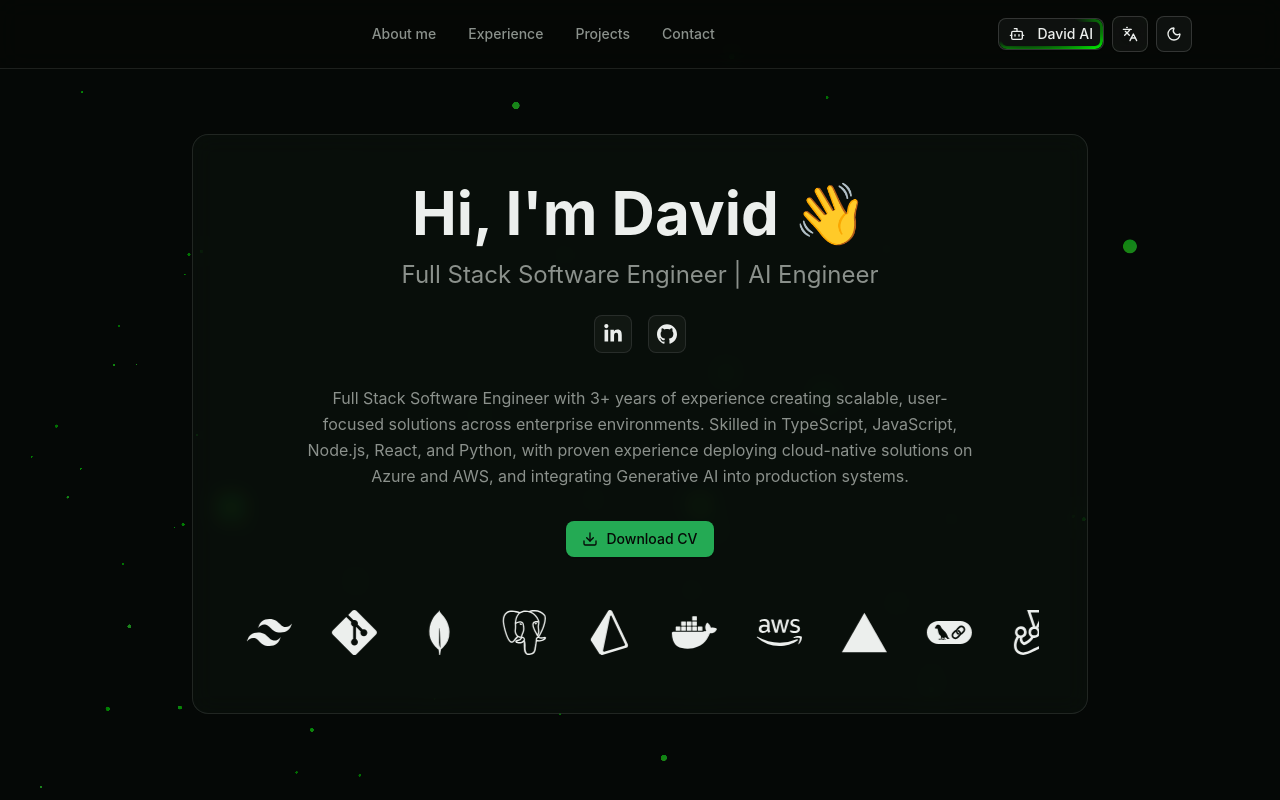
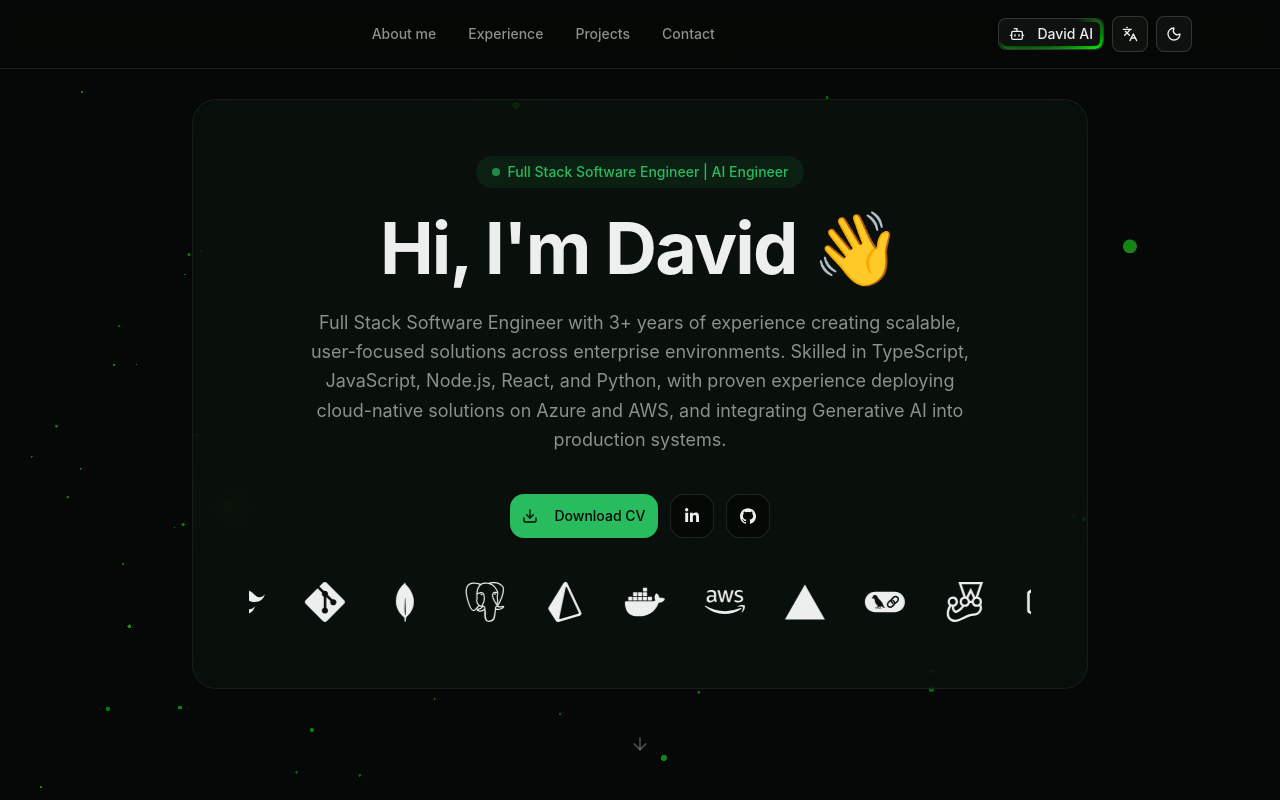
Before and after one commit to eltatata/David-Portfolio, a Next.js app: page / in a window 1280 px wide. Shown: the top 800 px of the page. Built offline with nearby package versions, Linux system fonts and the light colour scheme.

Commit message:
feat: redesign hero section with status badge and scroll arrow

```diff
--- a/src/components/sections/about-me.tsx
+++ b/src/components/sections/about-me.tsx
@@ -4,7 +4,7 @@ import React from 'react';
 import Link from 'next/link';
 import { motion } from 'framer-motion';
 import { useTranslation } from 'react-i18next';
-import { Download } from 'lucide-react';
+import { Download, ArrowDown } from 'lucide-react';
 import { SiGithub } from 'react-icons/si';
 import { FaLinkedinIn } from 'react-icons/fa';
 import { Button } from '@/components/ui/button';
@@ -21,63 +21,45 @@ export function AboutMe() {
       className="min-h-screen flex items-center justify-center px-4 sm:px-6 pt-16 sm:pt-20 pb-8"
     >
       <FadeInSection className="max-w-4xl mx-auto text-center w-full">
-        <div className="backdrop-blur-md bg-card/50 border border-border rounded-2xl p-6 sm:p-8 md:p-12">
+        <div className="backdrop-blur-xl bg-card/60 border border-border/60 rounded-3xl p-8 sm:p-10 md:p-14 shadow-sm">
+          <motion.div
+            initial={{ opacity: 0, y: -10 }}
+            animate={{ opacity: 1, y: 0 }}
+            transition={{ duration: 0.5, ease: 'easeOut' }}
+            className="inline-flex items-center gap-2 px-4 py-1.5 rounded-full bg-primary/10 text-primary text-sm font-medium mb-6"
+          >
+            <span className="w-2 h-2 rounded-full bg-primary animate-pulse" />
+            {t('about.title')}
+          </motion.div>
+
           <motion.h1
-            initial={{ opacity: 0, scale: 0.8 }}
+            initial={{ opacity: 0, scale: 0.95 }}
             animate={{ opacity: 1, scale: 1 }}
-            transition={{ duration: 0.6, ease: 'easeOut' }}
-            className="text-4xl md:text-6xl font-bold mb-4"
+            transition={{ duration: 0.6, delay: 0.1, ease: 'easeOut' }}
+            className="text-5xl md:text-7xl font-bold mb-6 tracking-tight"
           >
             {t('about.greeting')}
           </motion.h1>
 
-          <motion.h2
-            initial={{ opacity: 0 }}
-            animate={{ opacity: 1 }}
-            transition={{ delay: 0.2, duration: 0.6, ease: 'easeOut' }}
-            className="text-xl md:text-2xl text-muted-foreground mb-6"
-          >
-            {t('about.title')}
-          </motion.h2>
-
-          <motion.div
-            initial={{ opacity: 0 }}
-            animate={{ opacity: 1 }}
-            transition={{ delay: 0.4, duration: 0.6, ease: 'easeOut' }}
-            className="flex justify-center space-x-4 mb-8"
-          >
-            <Link
-              className="border border-border rounded-md p-2 bg-muted/50 hover:bg-muted transition-colors"
-              href="https://www.linkedin.com/in/david-tabares-seguro/"
-              target="_blank"
-            >
-              <FaLinkedinIn className="h-5 w-5" />
-            </Link>
-            <Link
-              className="border border-border rounded-md p-2 bg-muted/50 hover:bg-muted transition-colors"
-              href="https://github.com/eltatata"
-              target="_blank"
-            >
-              <SiGithub className="h-5 w-5" />
-            </Link>
-          </motion.div>
-
           <motion.p
             initial={{ opacity: 0 }}
             animate={{ opacity: 1 }}
-            transition={{ delay: 0.6, duration: 0.6, ease: 'easeOut' }}
-            className="text-muted-foreground max-w-2xl mx-auto mb-8 leading-relaxed"
+            transition={{ delay: 0.3, duration: 0.6, ease: 'easeOut' }}
+            className="text-muted-foreground max-w-2xl mx-auto mb-10 leading-relaxed text-base md:text-lg"
           >
             {t('about.description')}
           </motion.p>
 
           <motion.div
-            initial={{ opacity: 0 }}
-            animate={{ opacity: 1 }}
-            transition={{ delay: 0.8, duration: 0.6, ease: 'easeOut' }}
-            className="mb-12"
+            initial={{ opacity: 0, y: 10 }}
+            animate={{ opacity: 1, y: 0 }}
+            transition={{ delay: 0.5, duration: 0.5, ease: 'easeOut' }}
+            className="flex items-center justify-center gap-3 mb-10"
           >
-            <Button className="backdrop-blur-md bg-primary/90 hover:bg-primary">
+            <Button
+              asChild
+              className="rounded-xl px-6 h-11 text-sm font-medium shadow-sm"
+            >
               <Link
                 className="flex items-center"
                 href="/docs/CV David Tabares Seguro 2025-3.pdf"
@@ -87,18 +69,32 @@ export function AboutMe() {
                 {t('about.downloadCV')}
               </Link>
             </Button>
+            <Link
+              className="h-11 w-11 flex items-center justify-center rounded-xl border border-border bg-background/60 hover:bg-muted transition-colors"
+              href="https://www.linkedin.com/in/david-tabares-seguro/"
+              target="_blank"
+            >
+              <FaLinkedinIn className="h-4 w-4" />
+            </Link>
+            <Link
+              className="h-11 w-11 flex items-center justify-center rounded-xl border border-border bg-background/60 hover:bg-muted transition-colors"
+              href="https://github.com/eltatata"
+              target="_blank"
+            >
+              <SiGithub className="h-4 w-4" />
+            </Link>
           </motion.div>
 
           <motion.div
             initial={{ opacity: 0 }}
             animate={{ opacity: 1 }}
-            transition={{ delay: 1, duration: 0.6, ease: 'easeOut' }}
+            transition={{ delay: 0.7, duration: 0.6, ease: 'easeOut' }}
           >
             <LogoLoop
               logos={logosInfo}
               speed={80}
               direction="left"
-              logoHeight={45}
+              logoHeight={40}
               gap={40}
               pauseOnHover
               scaleOnHover
@@ -107,6 +103,20 @@ export function AboutMe() {
             />
           </motion.div>
         </div>
+
+        <motion.div
+          initial={{ opacity: 0 }}
+          animate={{ opacity: 1 }}
+          transition={{ delay: 1.2, duration: 0.8 }}
+          className="mt-10 flex justify-center"
+        >
+          <motion.div
+            animate={{ y: [0, 8, 0] }}
+            transition={{ duration: 2, repeat: Infinity, ease: 'easeInOut' }}
+          >
+            <ArrowDown className="h-5 w-5 text-muted-foreground/50" />
+          </motion.div>
+        </motion.div>
       </FadeInSection>
     </section>
   );
--- a/src/components/sections/fade-in-section.tsx
+++ b/src/components/sections/fade-in-section.tsx
@@ -16,10 +16,10 @@ export function FadeInSection({
 }: FadeInSectionProps) {
   return (
     <motion.div
-      initial={{ opacity: 0, y: 30 }}
+      initial={{ opacity: 0, y: 24 }}
       whileInView={{ opacity: 1, y: 0 }}
-      viewport={{ once: true, margin: '-100px' }}
-      transition={{ duration: 0.6, delay, ease: 'easeOut' }}
+      viewport={{ once: true, margin: '-80px' }}
+      transition={{ duration: 0.5, delay, ease: [0.25, 0.1, 0.25, 1] }}
       className={className}
     >
       {children}
```
